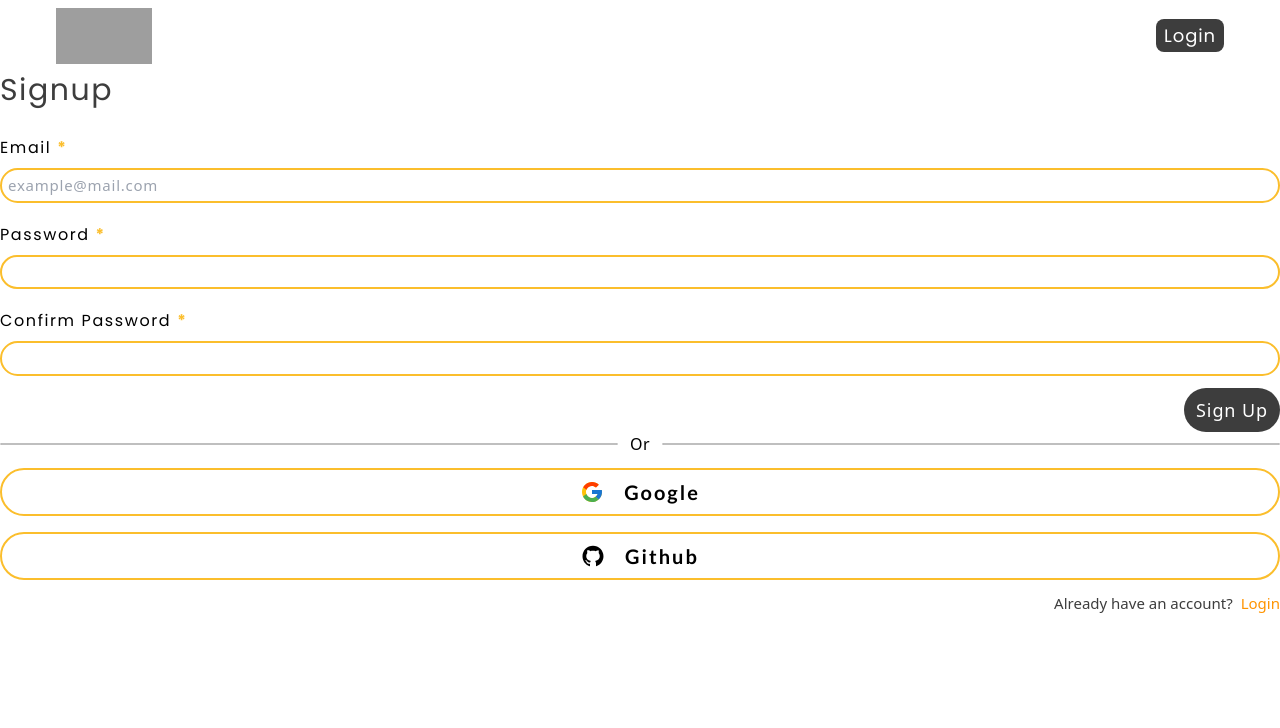
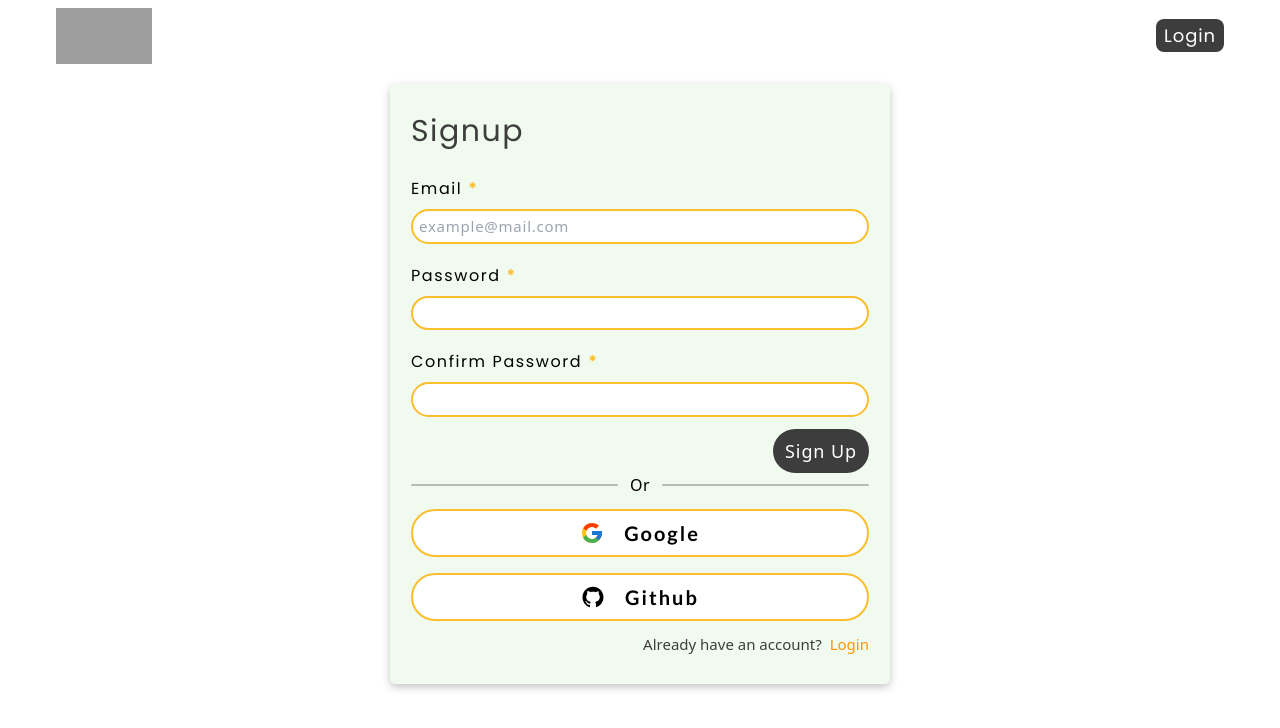
Before and after one commit to MemoMe-Org/client, a Next.js app: page /signup in a window 1280 px wide. Shown: the top 728 px of the page. Built offline with nearby package versions, Linux system fonts and the light colour scheme; grey boxes are pictures that could not be loaded.

Commit message:
refactored

```diff
--- a/app/signup/page.tsx
+++ b/app/signup/page.tsx
@@ -39,6 +39,9 @@ const page = () => {
                 pathName='signup'
                 isAuthenticated={false}
             />
+            <form
+                onSubmit={(e) => e.preventDefault()}
+                className='card w-[92vw] max-w-[500px] mx-auto mt-3 mb-10 px-5 py-7'>
                 <AuthLayout
                     title='Signup'
                     pathName='signup'
@@ -66,6 +69,7 @@ const page = () => {
                         />
                     </article>
                 </AuthLayout>
+            </form>
         </>
     )
 }
```
Lines whose indentation alone changed are shown as unchanged.
